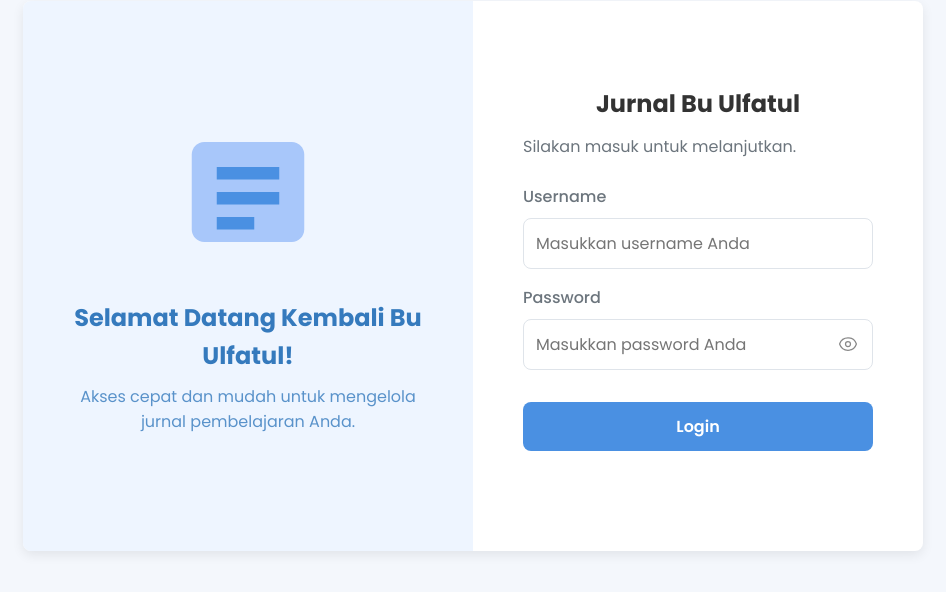
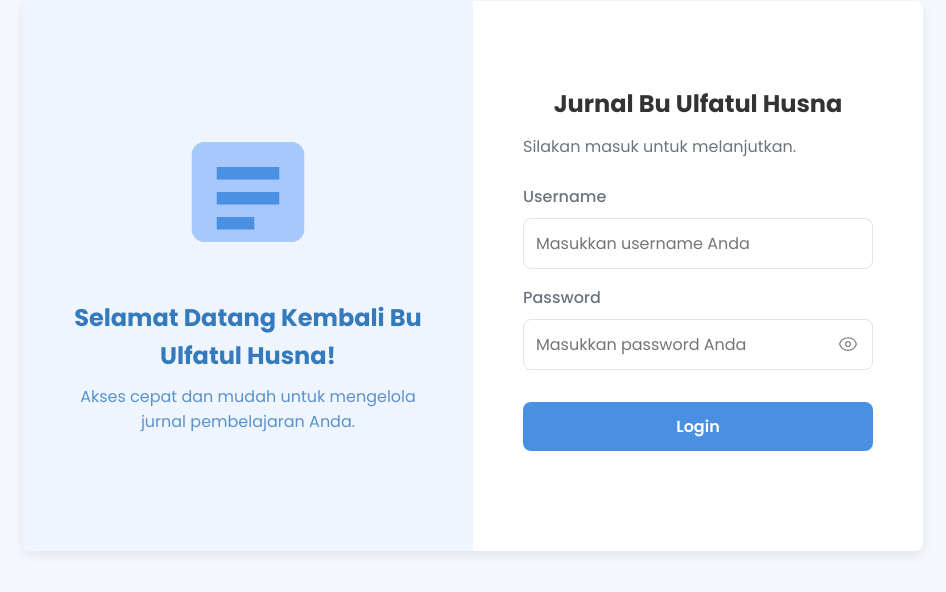
Before and after one commit to Wahyudi-1/jurnalulfa, a plain HTML site: page index.html in a window 1280 px wide. Shown: the part 124-716 px from the top of the page, without its empty margins (167-1113 px from the left). Drawn offline with nearby package versions, Linux system fonts and the light colour scheme.

Commit message:
Update index.html

```diff
--- a/index.html
+++ b/index.html
@@ -6,7 +6,7 @@
     <!-- ========================================================== -->
     <meta charset="UTF-8">
     <meta name="viewport" content="width=device-width, initial-scale=1.0">
-    <title>Login - Jurnal Guru Ulfatul</title>
+    <title>Login - Jurnal Pelajaran Guru</title>
 
     <!-- ========================================================== -->
     <!-- STYLESHEETS & FONTS                                        -->
@@ -41,7 +41,7 @@
                     <path d="M7 12H17V14H7V12Z" fill="#4a90e2"/>
                     <path d="M7 16H13V18H7V16Z" fill="#4a90e2"/>
                 </svg>
-                <h3>Selamat Datang Kembali Bu Ulfatul!</h3>
+                <h3>Selamat Datang Kembali Bu Ulfatul Husna!</h3>
                 <p>Akses cepat dan mudah untuk mengelola jurnal pembelajaran Anda.</p>
             </div>
         </div>
@@ -50,7 +50,7 @@
         <div class="login-form-container">
             <div class="login-form-content">
 
-                <h2 class="logo">Jurnal Bu Ulfatul</h2>
+                <h2 class="logo">Jurnal Bu Ulfatul Husna</h2>
                 <p style="color: var(--text-light); margin-bottom: 25px;">Silakan masuk untuk melanjutkan.</p>
 
                 <form onsubmit="event.preventDefault(); document.getElementById('loginButton').click();">
@@ -60,7 +60,6 @@
                         <input type="text" id="username" placeholder="Masukkan username Anda" required autocomplete="username">
                     </div>
 
-                    <!-- [DIPERBAIKI] Bagian Password ditambahkan wrapper dan ikon -->
                     <div class="form-group">
                         <label for="password">Password</label>
                         <div class="password-wrapper">
@@ -88,12 +87,11 @@
     </div>
 
     <!-- ========================================================== -->
-    <!-- JAVASCRIPT LIBRARIES & SCRIPT                              -->
+    <!-- JAVASCRIPT & SCRIPT APLIKASI                               -->
     <!-- Ditempatkan di akhir body untuk rendering halaman yg lebih cepat -->
     <!-- ========================================================== -->
 
-    <!-- [CATATAN] Library ini tidak lagi diperlukan jika Anda sudah beralih ke hashing di sisi server -->
-    <script src="https://cdnjs.cloudflare.com/ajax/libs/crypto-js/4.2.0/crypto-js.min.js"></script>
+    <!-- [DIHAPUS] Library CryptoJS tidak lagi diperlukan karena hashing dipindah ke server. -->
 
     <!-- Script utama aplikasi -->
     <script src="app.js"></script>
```
